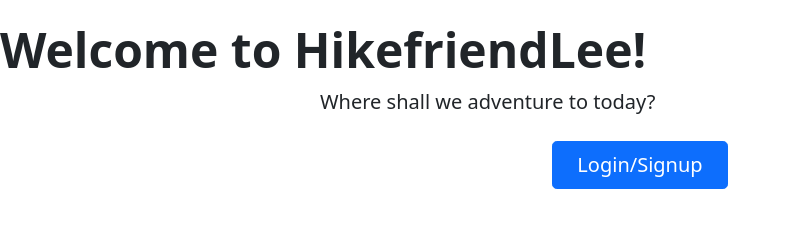
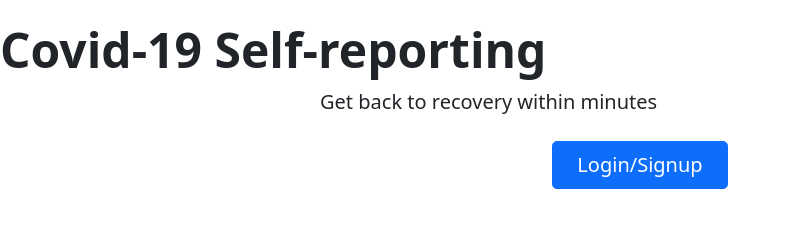
Before and after one commit to andrewchuu/1800_202210_BBY19, a plain HTML site: page index.html in a window 1280 px wide. Shown: the part 140-368 px from the top of the page, without its empty margins (0-791 px from the left). Drawn offline with nearby package versions, Linux system fonts and the light colour scheme.

Commit message:
Modified jumbotron(hero) with welcome message for Jason

```diff
--- a/index.html
+++ b/index.html
@@ -50,9 +50,9 @@
 
     <div>class="px-4 py-5 my-5 text-center">
         <img class="d-block mx-auto mb-4" src="./images/thruhiking-couple.jpeg" alt="" width="72" height="57">
-        <h1 class="display-5 fw-bold">Welcome to HikefriendLee!</h1>
+        <h1 class="display-5 fw-bold">Covid-19 Self-reporting</h1>
         <div class="col-lg-6 mx-auto">
-            <p class="lead mb-4">Where shall we adventure to today?</p>
+            <p class="lead mb-4">Get back to recovery within minutes</p>
             <div class="d-grid gap-2 d-sm-flex justify-content-sm-center">
                 <button type="button" class="btn btn-primary btn-lg px-4 gap-3">Login/Signup</button>
             </div>
```
